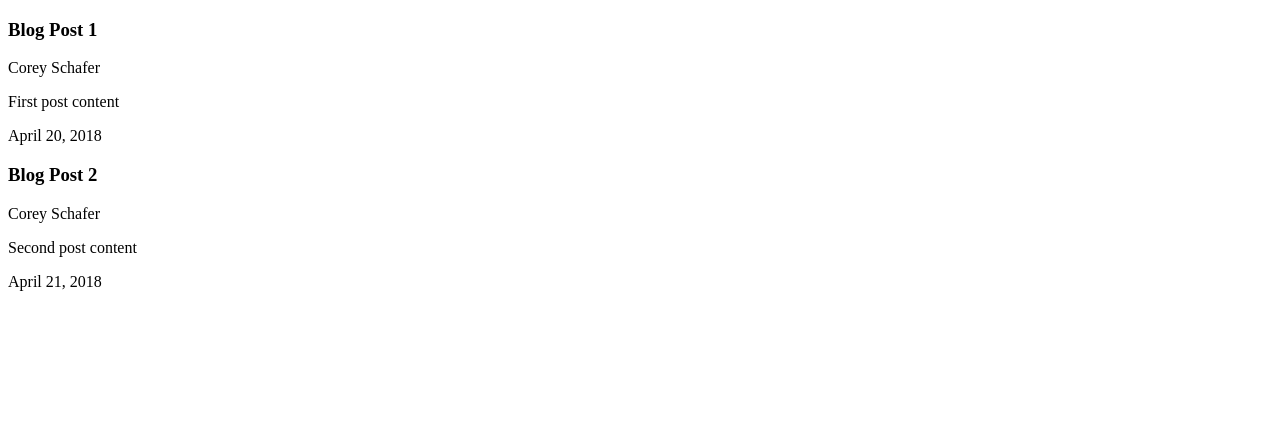
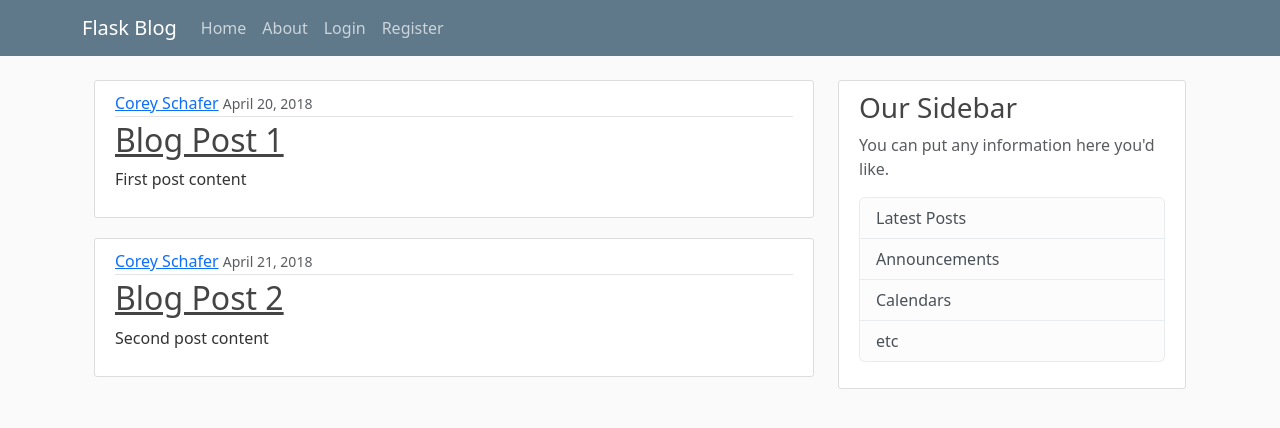
Before and after one commit to njNagaraj/Flask-blog-application, a Flask app: page / in a window 1280 px wide. Shown: the top 428 px of the page. Run offline with Flask 3, Linux system fonts and the light colour scheme.

Commit message:
added nav bar and added css files with bootstrap

```diff
--- a/app.py
+++ b/app.py
@@ -1,4 +1,4 @@
-from flask import Flask, render_template
+from flask import Flask, render_template, url_for
 app = Flask(__name__)
 
 posts = [
--- /dev/null
+++ b/static/main.css
@@ -0,0 +1,80 @@
+body {
+  background: #fafafa;
+  color: #333333;
+  margin-top: 5rem;
+}
+
+h1, h2, h3, h4, h5, h6 {
+  color: #444444;
+}
+
+.bg-steel {
+  background-color: #5f788a;
+}
+
+.site-header .navbar-nav .nav-link {
+  color: #cbd5db;
+}
+
+.site-header .navbar-nav .nav-link:hover {
+  color: #ffffff;
+}
+
+.site-header .navbar-nav .nav-link.active {
+  font-weight: 500;
+}
+
+.content-section {
+  background: #ffffff;
+  padding: 10px 20px;
+  border: 1px solid #dddddd;
+  border-radius: 3px;
+  margin-bottom: 20px;
+}
+
+.article-title {
+  color: #444444;
+}
+
+a.article-title:hover {
+  color: #428bca;
+  text-decoration: none;
+}
+
+.article-content {
+  white-space: pre-line;
+}
+
+.article-img {
+  height: 65px;
+  width: 65px;
+  margin-right: 16px;
+}
+
+.article-metadata {
+  padding-bottom: 1px;
+  margin-bottom: 4px;
+  border-bottom: 1px solid #e3e3e3
+}
+
+.article-metadata a:hover {
+  color: #333;
+  text-decoration: none;
+}
+
+.article-svg {
+  width: 25px;
+  height: 25px;
+  vertical-align: middle;
+}
+
+.account-img {
+  height: 125px;
+  width: 125px;
+  margin-right: 20px;
+  margin-bottom: 16px;
+}
+
+.account-heading {
+  font-size: 2.5rem;
+}
--- a/templates/about.html
+++ b/templates/about.html
@@ -1,5 +1,4 @@
 {%extends 'layout_template.html' %}
 {% block content %}
-  <h1>Welcome to about page</h1>
-  <p>This is a sample page.</p>
+
 {% endblock content %}
--- a/templates/home.html
+++ b/templates/home.html
@@ -1,9 +1,15 @@
 {%extends 'layout_template.html' %}
 {% block content %}
   {% for post in posts %}
-    <h3>{{ post.title }}</h3>
-    <p>{{ post.author }}</p>
-    <p>{{ post.content }}</p>
-    <p>{{ post.date_posted }}</p>
+    <article class="media content-section">
+      <div class="media-body">
+        <div class="article-metadata">
+          <a class="mr-2" href="#">{{ post.author }}</a>
+          <small class="text-muted">{{ post.date_posted }}</small>
+        </div>
+        <h2><a class="article-title" href="#">{{ post.title }}</a></h2>
+        <p class="article-content">{{ post.content }}</p>
+      </div>
+    </article>
   {% endfor %}
 {% endblock content %}
--- a/templates/layout_template.html
+++ b/templates/layout_template.html
@@ -1,10 +1,64 @@
 <!DOCTYPE html>
 <html>
-<head>
-  <title>Home Page</title>
-</head>
+  <head>
+    <meta charset="utf-8">
+    <meta name="viewport" content="width=device-width, initial-scale=1">
+    {% if title %}
+    <title>{{ title }}</title>
+    {% else %}
+    <title>About Page</title>
+    {% endif %}
+    <link href="https://cdn.jsdelivr.net/npm/bootstrap@5.3.2/dist/css/bootstrap.min.css" rel="stylesheet" integrity="sha384-T3c6CoIi6uLrA9TneNEoa7RxnatzjcDSCmG1MXxSR1GAsXEV/Dwwykc2MPK8M2HN" crossorigin="anonymous">
+
+    <link rel = 'stylesheet' type = 'text/css' href = '{{ url_for('static', filename = 'main.css') }}' >
+
+  </head>
+
 <body>
-    {% block content %}
-    {% endblock %}
+  <header class="site-header">
+    <nav class="navbar navbar-expand-md navbar-dark bg-steel fixed-top">
+      <div class="container">
+        <a class="navbar-brand mr-4" href="/">Flask Blog</a>
+        <button class="navbar-toggler" type="button" data-toggle="collapse" data-target="#navbarToggle" aria-controls="navbarToggle" aria-expanded="false" aria-label="Toggle navigation">
+          <span class="navbar-toggler-icon"></span>
+        </button>
+        <div class="collapse navbar-collapse" id="navbarToggle">
+          <div class="navbar-nav mr-auto">
+            <a class="nav-item nav-link" href="/">Home</a>
+            <a class="nav-item nav-link" href="/about">About</a>
+          </div>
+          <!-- Navbar Right Side -->
+          <div class="navbar-nav">
+            <a class="nav-item nav-link" href="/login">Login</a>
+            <a class="nav-item nav-link" href="/register">Register</a>
+          </div>
+        </div>
+      </div>
+    </nav>
+  </header>
+
+  <div class="container">
+    <main role="main" class="container">
+      <div class="row">
+        <div class="col-md-8">
+          {% block content %}{% endblock %}
+        </div>
+        <div class="col-md-4">
+          <div class="content-section">
+            <h3>Our Sidebar</h3>
+            <p class='text-muted'>You can put any information here you'd like.
+              <ul class="list-group">
+                <li class="list-group-item list-group-item-light">Latest Posts</li>
+                <li class="list-group-item list-group-item-light">Announcements</li>
+                <li class="list-group-item list-group-item-light">Calendars</li>
+                <li class="list-group-item list-group-item-light">etc</li>
+              </ul>
+            </p>
+          </div>
+        </div>
+      </div>
+    </main>
+  </div>
+
 </body>
 </html>
```
